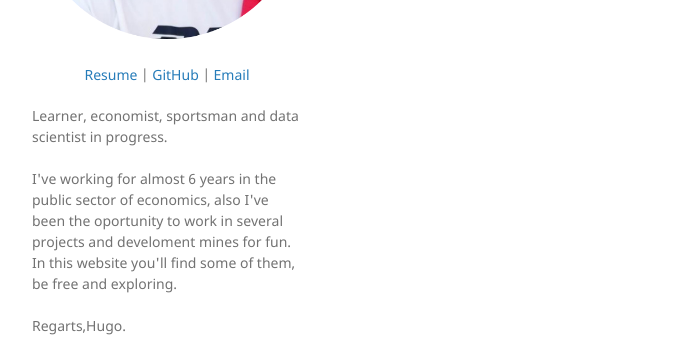
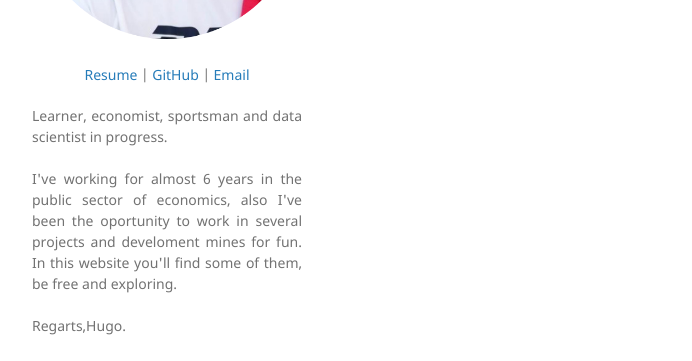
Before and after one commit to economistanddatascientist/economistanddatascientist.github.io, a Jekyll site: the page built from index.md, in a window 1280 px wide. Shown: the part 340-701 px from the top of the page, without its empty margins (178-870 px from the left). Built offline with Jekyll 4.4.1, drawn with Linux system fonts in a browser that asks for light colours; our own code applies the rules of GitHub Pages for plain Markdown files.

Commit message:
Update _config.yml

```diff
--- a/_config.yml
+++ b/_config.yml
@@ -9,7 +9,7 @@ description:
   <a href="mailto:carloshugoarellano4@gmail.com">Email</a>
   </p>
 
-  <p align="centre">
+  <p align="justify">
   Learner, economist, sportsman and data scientist in progress.
   <br><br>
   I've working for almost 6 years in the public sector of economics, also I've
```
